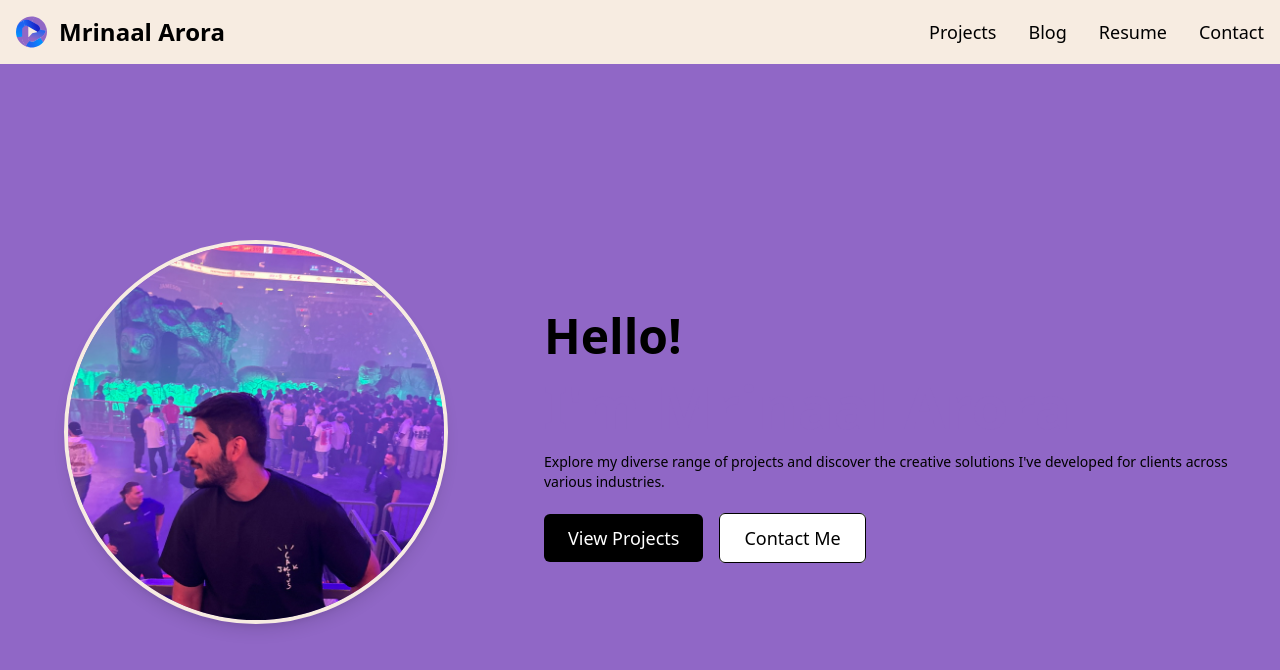
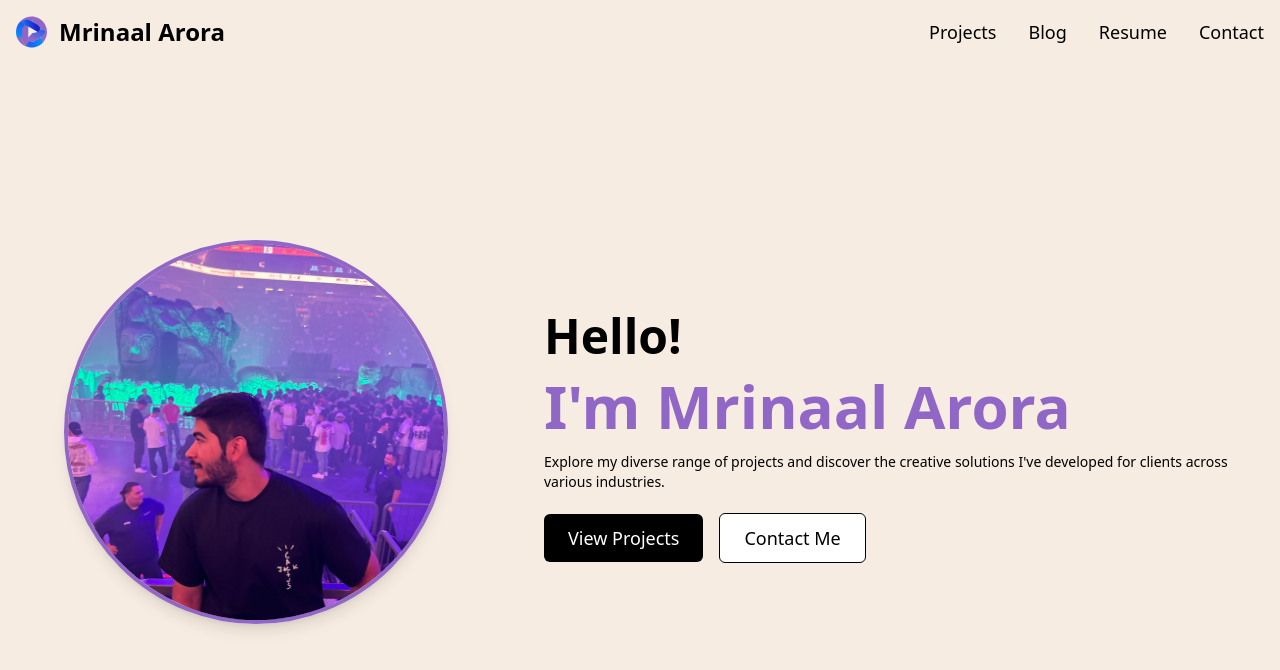
Before and after one commit to aroramrinaal/my-portfolio, a Next.js app: page / in a window 1280 px wide. Shown: the top 670 px of the page. Built offline with nearby package versions, Linux system fonts and the light colour scheme.

Commit message:
refactor: Update home page profile picture border color and contact button styles

```diff
--- a/src/pages/index.tsx
+++ b/src/pages/index.tsx
@@ -4,12 +4,12 @@ import Link from 'next/link';
 
 const Home: React.FC = () => {
   return (
-    <div className="flex flex-col min-h-screen bg-amethyst">
+    <div className="flex flex-col min-h-screen bg-linen">
       <Navbar />
       <div className="flex flex-grow items-center justify-center">
         <div className="w-2/5 flex items-center justify-center">
           <div className="relative">
-            <div className="w-96 h-96 rounded-full overflow-hidden border-4 border-linen shadow-lg">
+            <div className="w-96 h-96 rounded-full overflow-hidden border-4 border-amethyst shadow-lg">
               <img
                 src="/images/profile.jpeg"
                 alt="Profile Picture"
```
